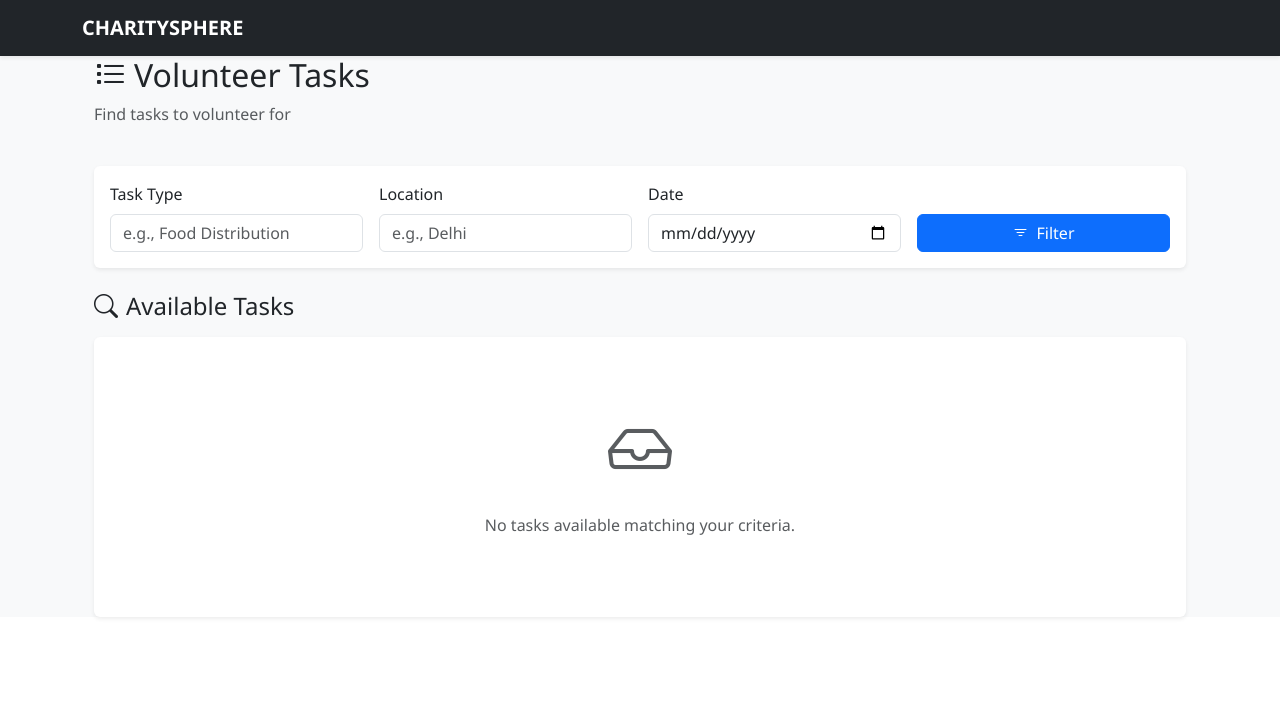
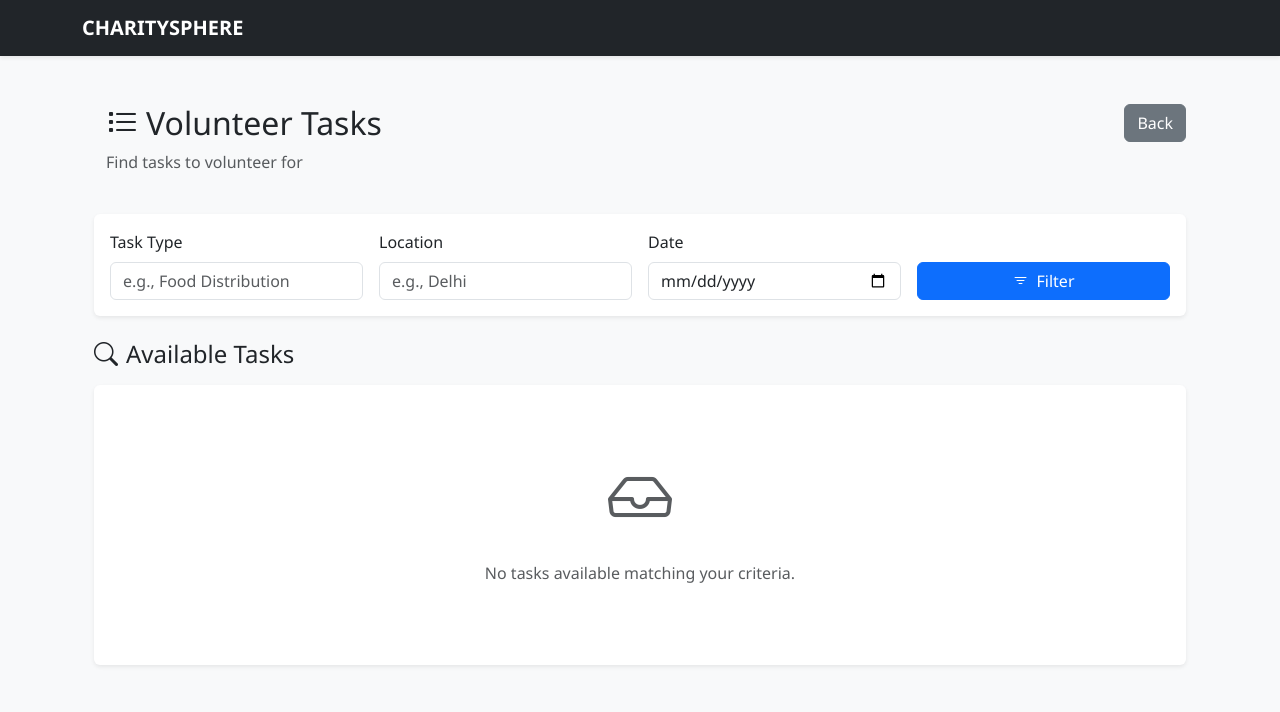
Before and after one commit to CharitySphere/CharitySphere, a Django app: template mod_volunteering/templates/volunteering/task_list.html in a window 1280 px wide. Shown: the top 712 px of the page. Run offline with Django 5.2, Linux system fonts and the light colour scheme; the template is opened without the code that fills it, so the values that code supplies are empty.

Commit message:
🎨 ui(mod_volunteering): add back navigation flow

```diff
--- a/mod_volunteering/templates/volunteering/campaign_list.html
+++ b/mod_volunteering/templates/volunteering/campaign_list.html
@@ -3,7 +3,8 @@
 {% block title %}Volunteer Campaigns - CharitySphere{% endblock %}
 
 {% block content %}
-  <div class="container-fluid">
+  <div class="container-fluid py-5">
+    <a href="{% url 'volunteer_dashboard' %}" class="btn btn-secondary float-end mb-3">Back</a>
     <div class="row mb-4">
       <div class="col-12">
         <h2><i class="bi bi-people me-2"></i>Volunteer Campaigns</h2>
--- a/mod_volunteering/templates/volunteering/org_invitations.html
+++ b/mod_volunteering/templates/volunteering/org_invitations.html
@@ -3,7 +3,9 @@
 {% block title %}Organization Invitations - CharitySphere{% endblock %}
 
 {% block content %}
-  <div class="container">
+  <div class="container-fluid py-5">
+    <a href="{% url 'volunteer_dashboard' %}" class="btn btn-secondary float-end mb-3">Back</a>
+
     <div class="row mb-4">
       <div class="col-12">
         <h2><i class="bi bi-envelope me-2"></i>Organization Invitations</h2>
--- a/mod_volunteering/templates/volunteering/task_list.html
+++ b/mod_volunteering/templates/volunteering/task_list.html
@@ -3,7 +3,9 @@
 {% block title %}Volunteer Tasks - CharitySphere{% endblock %}
 
 {% block content %}
-  <div class="container-fluid">
+  <div class="container-fluid py-5">
+    <a href="{% url 'volunteer_dashboard' %}" class="btn btn-secondary float-end mb-3">Back</a>
+
     <div class="row mb-4">
       <div class="col-12">
         <h2><i class="bi bi-list-task me-2"></i>Volunteer Tasks</h2>
```
